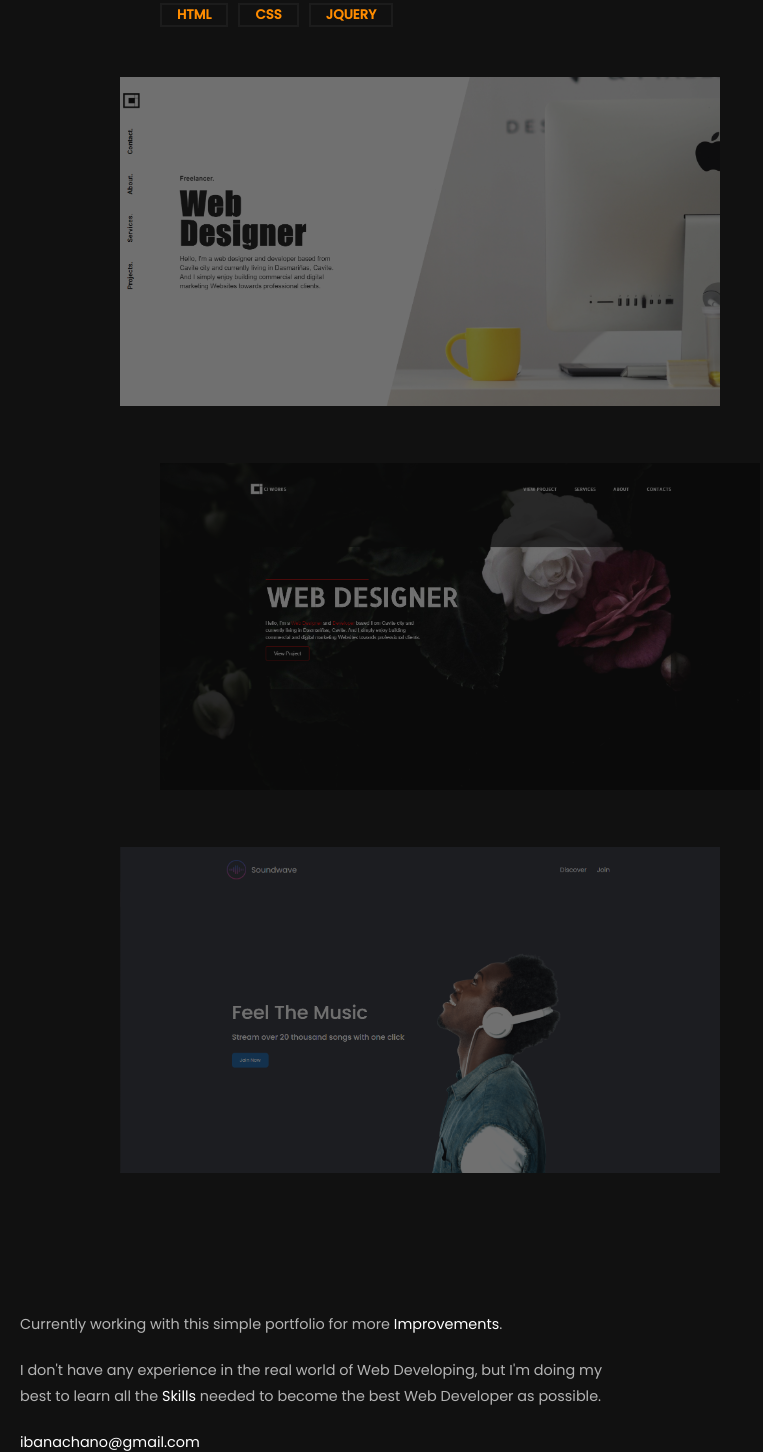
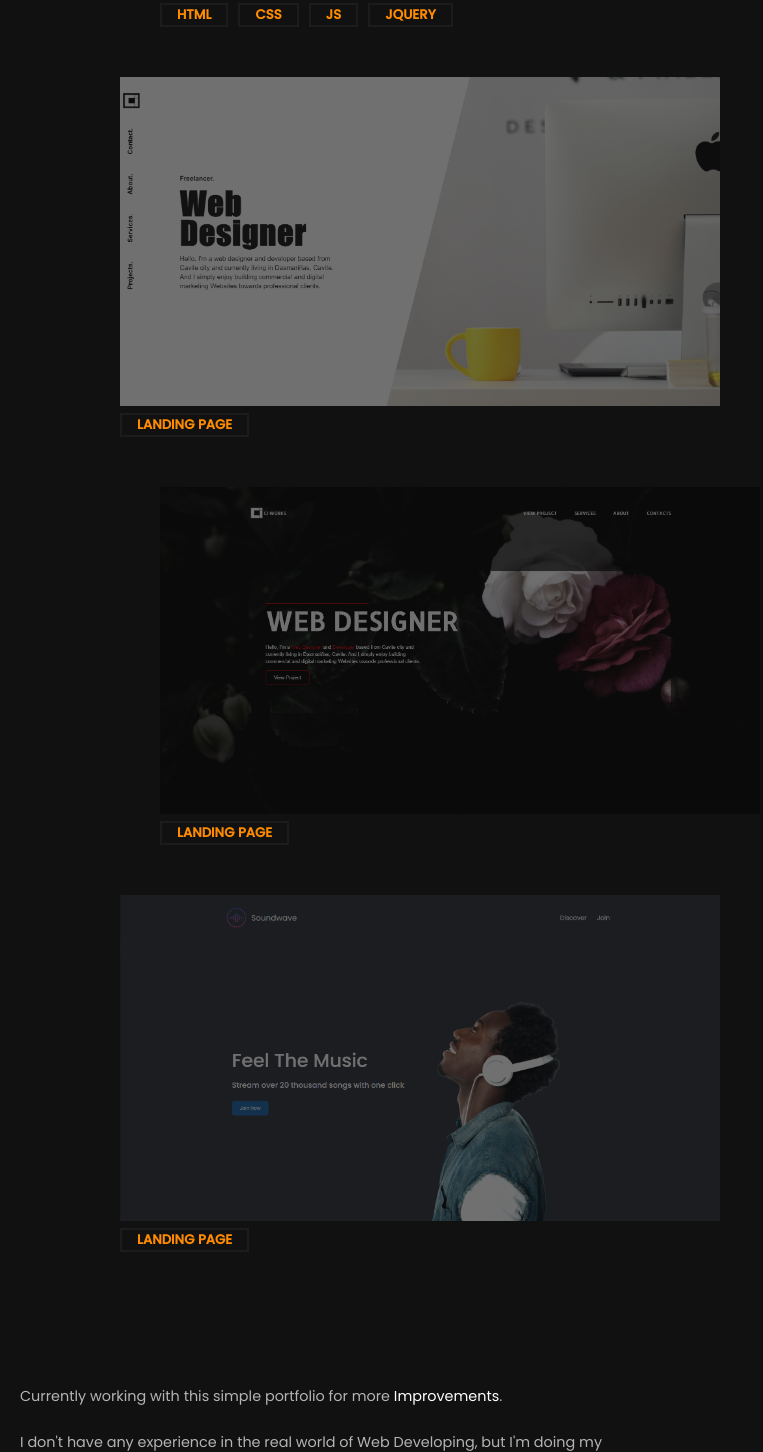
Before and after one commit to 88Christian/CiWorks, a plain HTML site: page index.html in a window 1280 px wide. Shown: the part 2282-3734 px from the top of the page, without its empty margins (0-763 px from the left). Drawn offline with Linux system fonts and the light colour scheme.

Commit message:
updated project description

```diff
--- a/index.html
+++ b/index.html
@@ -73,17 +73,27 @@
             <div class="stack">
               <h5>HTML</h5>
               <h5>CSS</h5>
+              <h5>JS</h5>
               <h5>JQUERY</h5>
             </div>
           </div>
           <div class="img-gallery img-3">
-            <img src="./img/real-proj-3.png" alt="" />
+            <a href="#"><img src="./img/real-proj-3.png" alt="" /></a>
+            <div class="stack">
+              <h5>LANDING PAGE</h5>
+            </div>
           </div>
           <div class="img-gallery img-4">
-            <img src="./img/real-proj-4.png" alt="" />
+            <a href="#"><img src="./img/real-proj-4.png" alt="" /></a>
+            <div class="stack">
+              <h5>LANDING PAGE</h5>
+            </div>
           </div>
           <div class="img-gallery img-5">
-            <img src="./img/real-proj-5.png" alt="" />
+            <a href="#"><img src="./img/real-proj-5.png" alt="" /></a>
+            <div class="stack">
+              <h5>LANDING PAGE</h5>
+            </div>
           </div>
         </div>
       </div>
```
